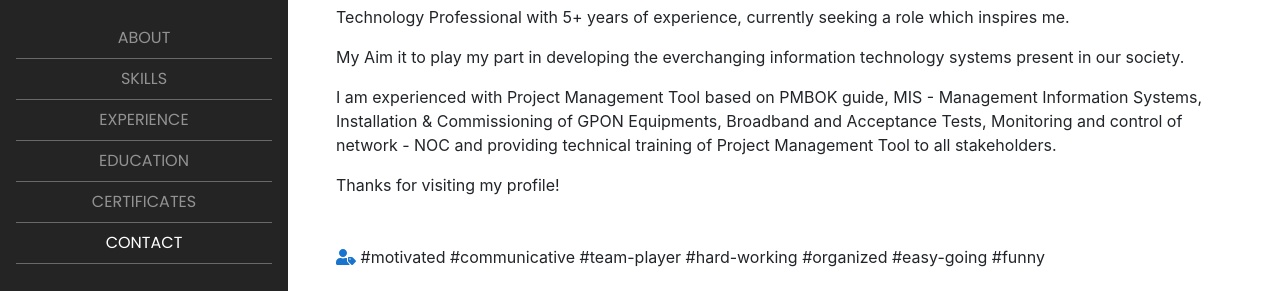
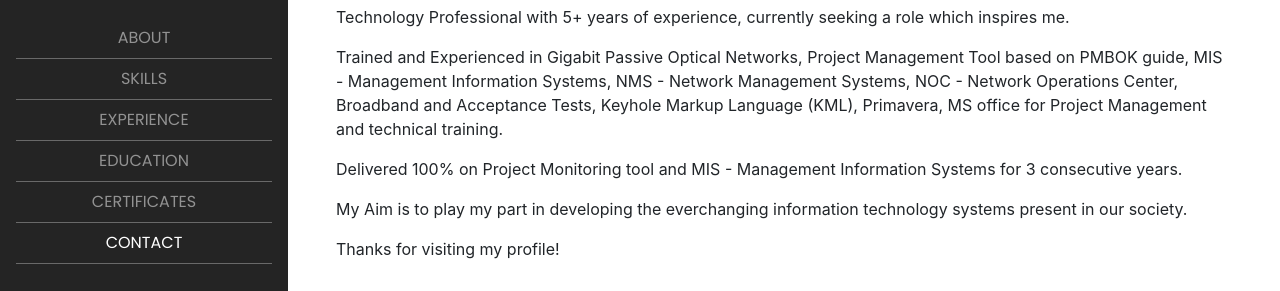
Before and after one commit to ayush94k/ayush94k.github.io, a website with bundled scripts: page index.html in a window 1280 px wide. Shown: the part 208-499 px from the top of the page. Built offline with nearby package versions, Linux system fonts and the light colour scheme; a web font is replaced by a local one.

Commit message:
update about

```diff
--- a/index.html
+++ b/index.html
@@ -151,11 +151,13 @@
            </p>
 
            <p>
-            My Aim it to play my part in developing the everchanging information technology systems present in our society.
+            Trained and Experienced in Gigabit Passive Optical Networks, Project Management Tool based on PMBOK guide, MIS - Management Information Systems, NMS - Network Management Systems, NOC - Network Operations Center, Broadband and Acceptance Tests, Keyhole Markup Language (KML), Primavera, MS office for Project Management and technical training.
           </p>
-
           <p>
-            I am experienced with Project Management Tool based on PMBOK guide, MIS - Management Information Systems, Installation & Commissioning of GPON Equipments, Broadband and Acceptance Tests, Monitoring and control of network - NOC and providing technical training of Project Management Tool to all stakeholders.
+          Delivered 100% on Project Monitoring tool and MIS - Management Information Systems for 3 consecutive years.
+          </p>
+          <p>
+            My Aim is to play my part in developing the everchanging information technology systems present in our society.
             </p>
 
             <p>
```
